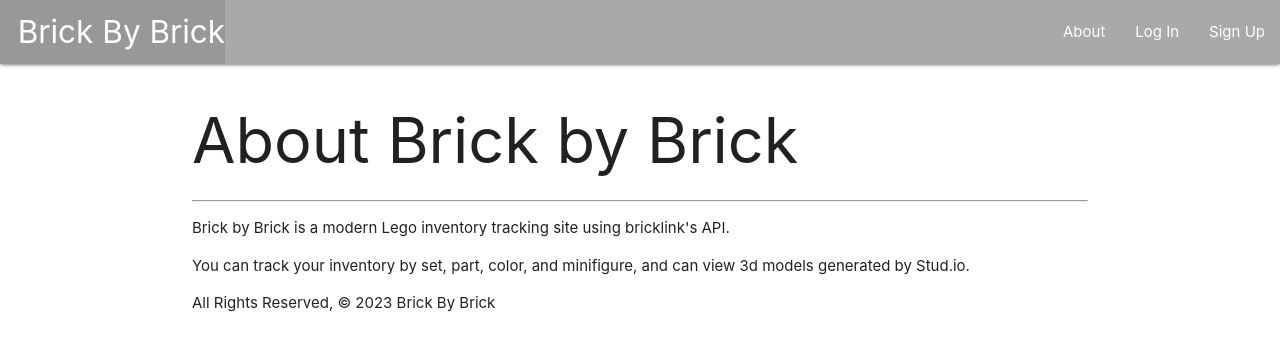
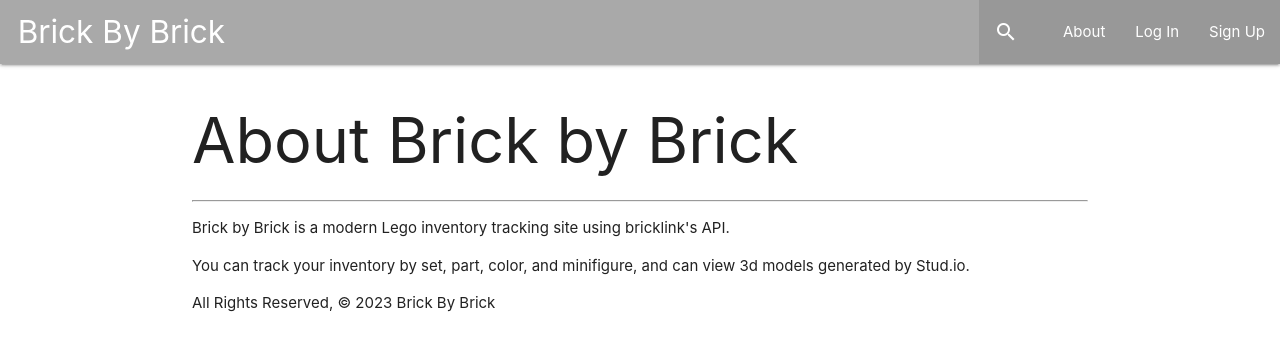
Before and after one commit to jimcreel/BrickByBrick, a Django app: page /about/ in a window 1280 px wide. Shown: the top 351 px of the page. Run offline with Django 4.2, Linux system fonts and the light colour scheme.

Commit message:
Initial works on the nav bar

```diff
--- a/brickbybrick/main_app/templates/base.html
+++ b/brickbybrick/main_app/templates/base.html
@@ -7,33 +7,48 @@
   <meta http-equiv="X-UA-Compatible" content="ie=edge">
   <title>Brick By Brick</title>
   <link rel="stylesheet" href="https://cdnjs.cloudflare.com/ajax/libs/materialize/1.0.0/css/materialize.min.css">
-    <link rel="stylesheet" href="{% static 'css/style.css' %}">
+  <link rel="stylesheet" href="{% static 'css/style.css' %}">
+  <link href="https://fonts.googleapis.com/icon?family=Material+Icons" rel="stylesheet">
 
 </head>
 <body>
   <header class="navbar-fixed">
     <nav>
       <div class="nav-wrapper">
-        <ul>
-          <li><a href="{% url 'home' %}" class="left brand-logo">&nbsp;&nbsp;Brick By Brick</a></li>
+        <a href="#" data-target="mobile-demo" class="sidenav-trigger"><i class="material-icons">menu</i></a>
+        <a href="{% url 'home' %}" class="left brand-logo">&nbsp;&nbsp;Brick By Brick</a>
 
 
-        </ul>
+        <!-- <ul class = "center">
+          <form>
+            <div class="input-field">
+              <input id="search" type="search" required>
+              <label class="label-icon" for="search"><i class="material-icons">search</i></label>
+              <i class="material-icons">close</i>
+            </div>
+          </form>
+        </ul> -->
+
         <ul class="right">
             {% if user.is_authenticated %}
-            <li><a href="{% url 'about' %}">About</a></li>
-            <li><a href="{% url 'sets_create' %}">Add a Set</a></li>
-            <li><a href="{% url 'collections_index' %}">View All My Lego Sets</a></li></li>
-            <li><a href="{% url 'logout' %}">Log Out</a></li>
+            <li class="active"><a href=""><i class="material-icons left">search</i></a></li>
+            <li class="active"><a href="{% url 'about' %}">About</a></li>
+            <li class="active"><a href="{% url 'sets_create' %}">Add a Set</a></li>
+            <li class="active"><a href="{% url 'collections_index' %}">View All My Lego Sets</a></li></li>
+            <li class="active"><a href="{% url 'logout' %}">Log Out</a></li>
             {% else %}
-            <li><a href="{% url 'about' %}">About</a></li>
-            <li><a href="{% url 'login' %}">Log In</a></li>
-            <li><a href="{% url 'signup' %}">Sign Up</a></li>
+            <li class="active"><a href=""><i class="material-icons left">search</i></a></li>
+            <li class="active"><a href="{% url 'about' %}">About</a></li>
+            <li class="active"><a href="{% url 'login' %}">Log In</a></li>
+            <li class="active"><a href="{% url 'signup' %}">Sign Up</a></li>
             {% endif %}
         </ul>
       </div>
     </nav>
   </header>
+
+
+
   <main class="container">
     {% block content %}
     {% endblock %}
```
